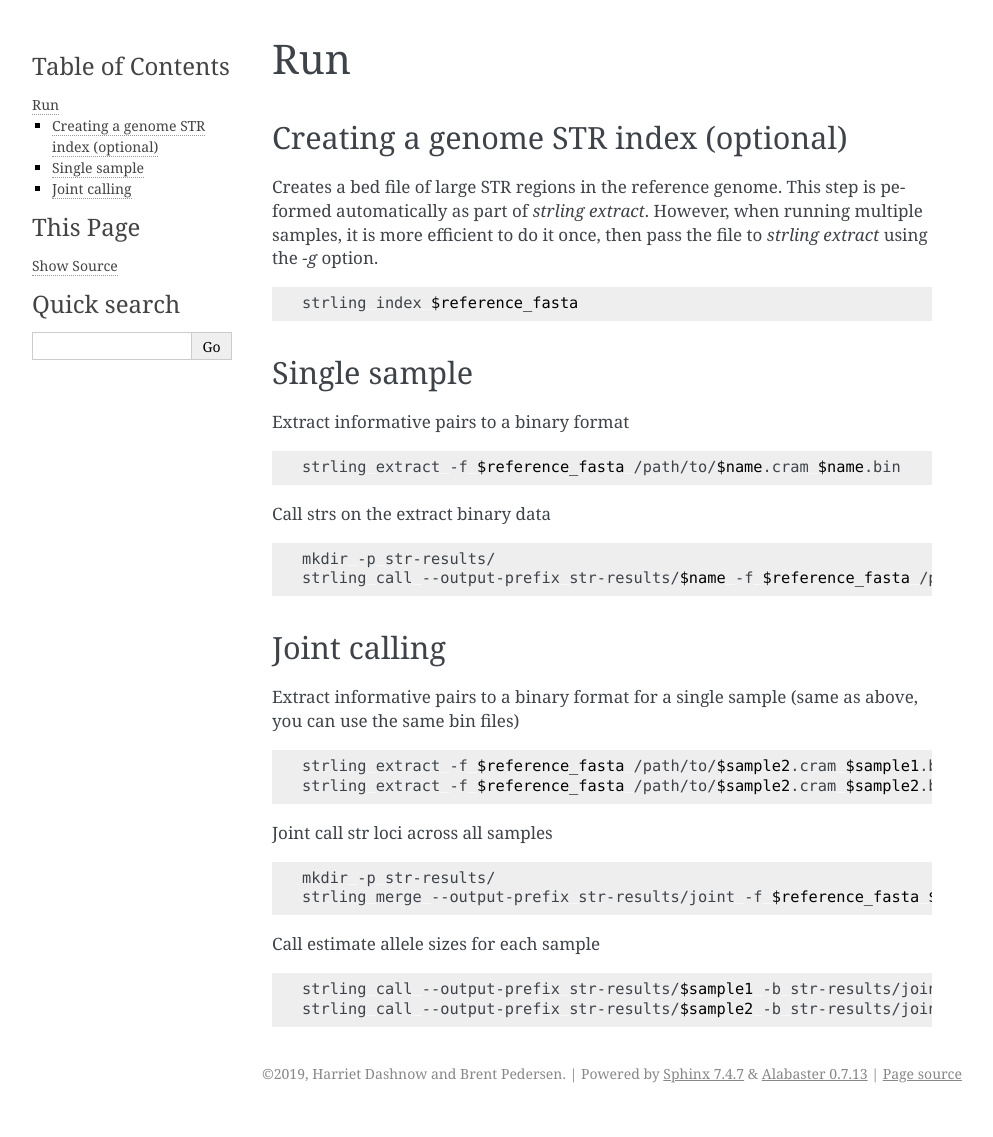
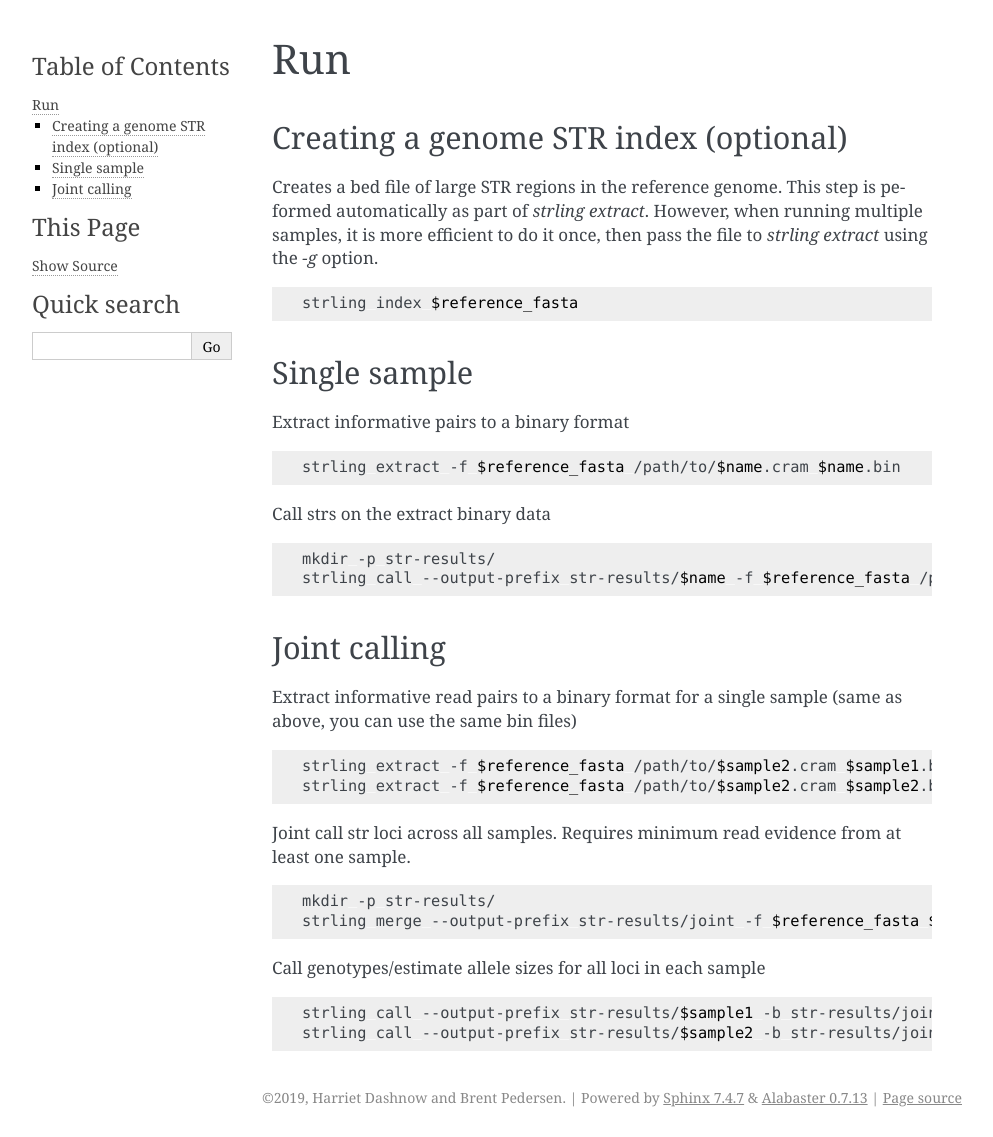
Before and after one commit to quinlan-lab/STRling, a Sphinx documentation site: the page built from docs/source/run.rst, in a window 1280 px wide. Shown: the whole page, without its empty margins (148-1141 px from the left). Built offline with Sphinx 7.4.7, drawn with Linux system fonts in a browser that asks for light colours; before the commit the page ends 1113 px from its top, so only the background shows below that.

Commit message:
update joint calling docs

```diff
--- a/docs/source/run.rst
+++ b/docs/source/run.rst
@@ -34,21 +34,21 @@ Call strs on the extract binary data
 Joint calling
 -------------
 
-Extract informative pairs to a binary format for a single sample (same as above, you can use the same bin files)
+Extract informative read pairs to a binary format for a single sample (same as above, you can use the same bin files)
 
 .. code-block:: bash
 
   strling extract -f $reference_fasta /path/to/$sample2.cram $sample1.bin
   strling extract -f $reference_fasta /path/to/$sample2.cram $sample2.bin
 
-Joint call str loci across all samples
+Joint call str loci across all samples. Requires minimum read evidence from at least one sample.
 
 .. code-block:: bash
 
   mkdir -p str-results/
   strling merge --output-prefix str-results/joint -f $reference_fasta $sample1.bin $sample2.bin
 
-Call estimate allele sizes for each sample
+Call genotypes/estimate allele sizes for all loci in each sample
 
 .. code-block:: bash
 
```
